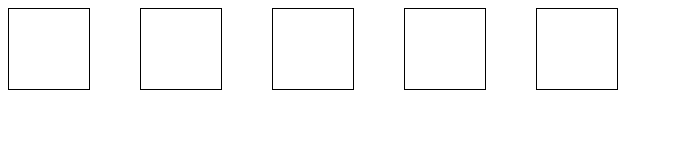
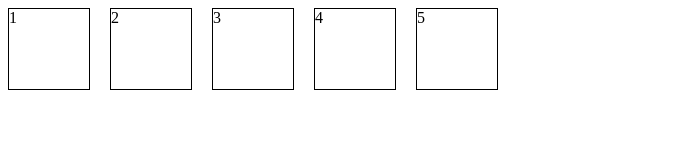
Before and after one commit to Margozae/Dz-11, a website: page second task/src/index.html in a window 1280 px wide. Shown: the whole page, without its empty margins (0-673 px from the left). Drawn offline with Linux system fonts and the light colour scheme.

Commit message:
Add files via upload

```diff
--- a/second task/src/index.html
+++ b/second task/src/index.html
@@ -5,8 +5,23 @@
     <meta name="viewport" content="width=device-width, initial-scale=1.0">
     <meta http-equiv="X-UA-Compatible" content="ie=edge">
     <title>Hillel home work</title>
+    <style>
+        .square {
+            height: 80px;
+            width: 80px;
+            border: 1px solid black;
+            margin-right: 20px;
+        }
+    </style>
 </head>
 <body>
+    <div class = "container">
+        <div class = "square">1</div>
+        <div class = "square">2</div>
+        <div class = "square">3</div>
+        <div class = "square">4</div>
+        <div class = "square">5</div>
+    </div>
     <script src="index.js"></script>
 </body>
 </html>
--- a/second task/src/index.js
+++ b/second task/src/index.js
@@ -1,22 +1,20 @@
 'use strict';
 
-document.body.style.display = 'flex';
-for(let i=0; i < 5; i++) {  // eslint-disable-line
-    const div = document.createElement('div');
-    document.body.append(div);
-    div.style.height = '80px';
-    div.style.width = '80px';
-    div.style.marginRight = '50px';
-    div.style.border = '1px solid #000000';
+const container = document.querySelector('.container');
+container.style.display = 'flex';
+const square = document.querySelectorAll('.square');
+const color = ['blue', 'green', 'yellow'];
 
-
-
-    function counter() {
-        let color = ['blue', 'green', 'yellow'];
-        for (let i=0; i < Infinity; i++) {
-            div.style.background = color[i] ;
-        }
-    }
-    div.addEventListener('click', counter);
+for(let j = 0; j < square.length; j++ ) {
+    const colorSwitch = function () {
+        let i = 0;
+        return function () {
+            return square[j].style.background = color[i++];
+        };
+    };
+    const getClone = function () {
+        container.appendChild(square[j]);
+    };
+    square[j].addEventListener('click', getClone);
+    square[j].addEventListener('click', colorSwitch());
 }
-   // eslint-disable-line
```
